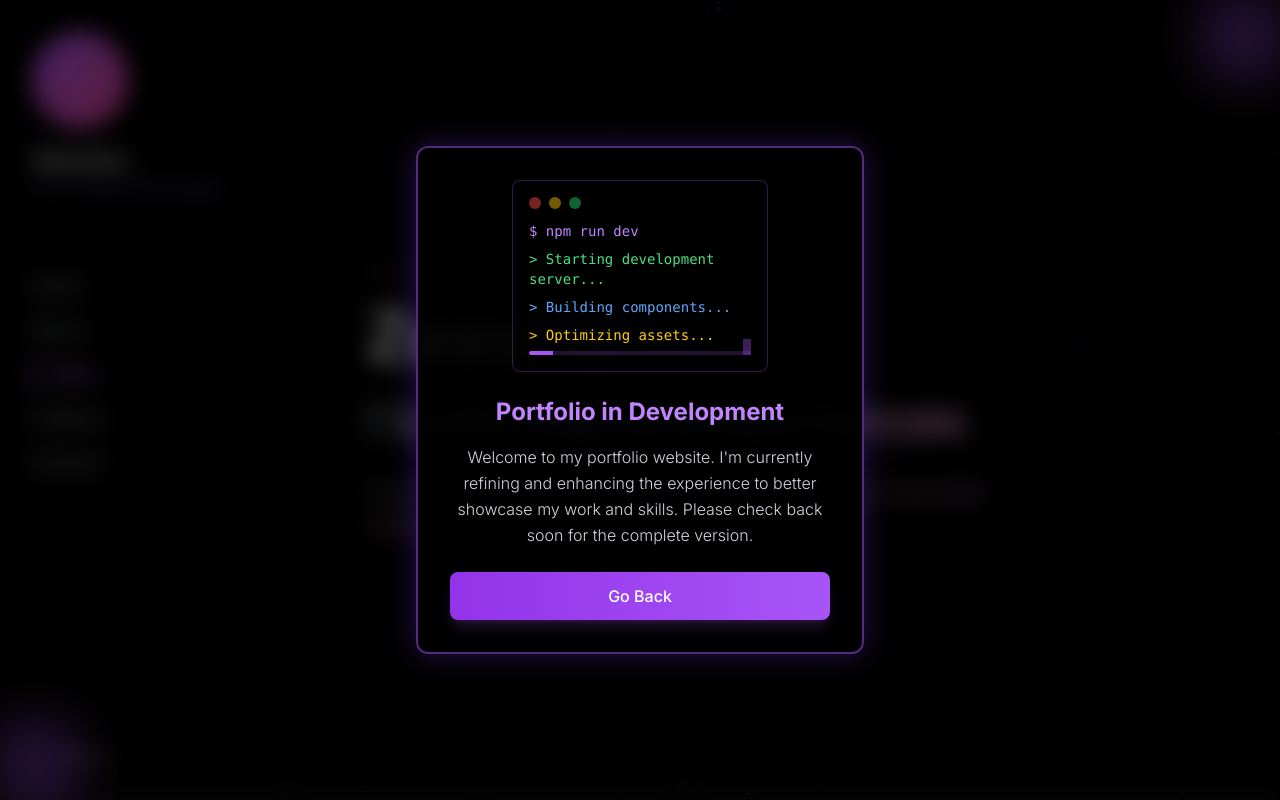
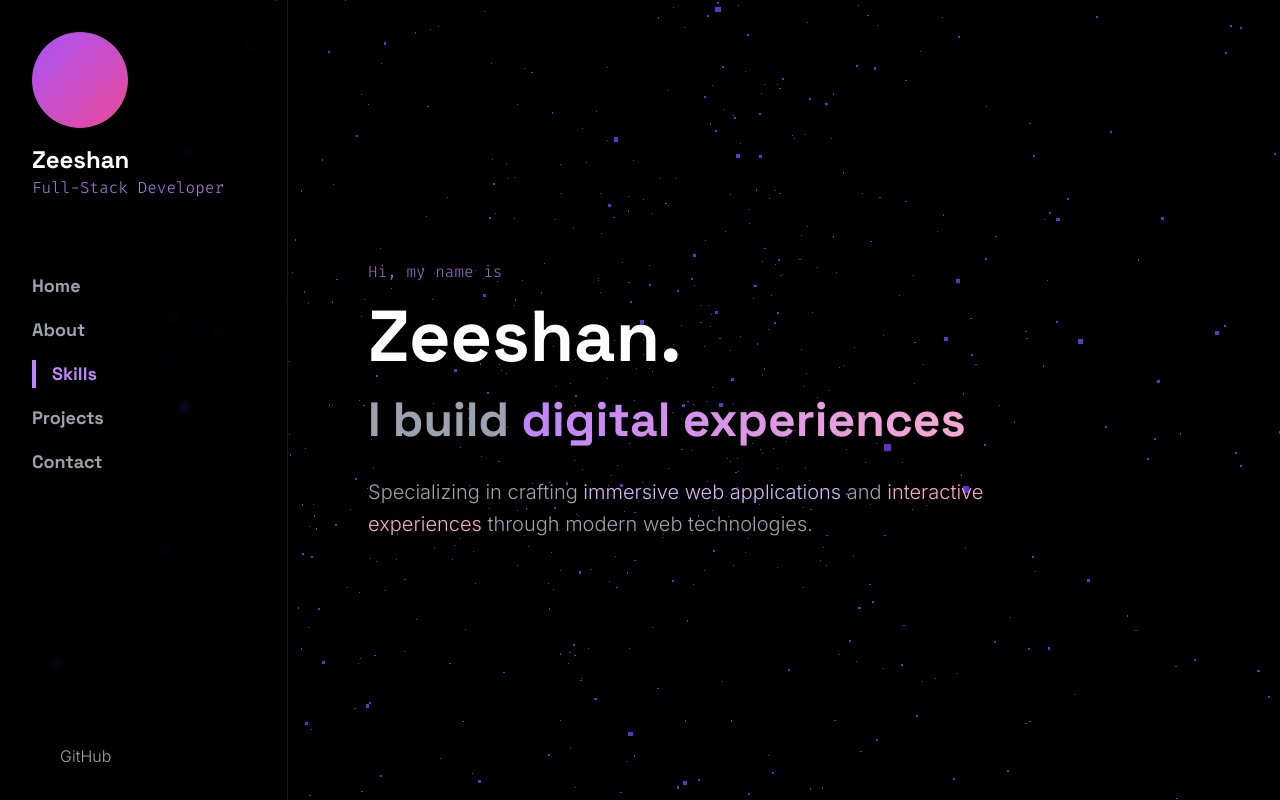
Before and after one commit to Zeeshanx01/My-Portfolio, a Next.js app in the folder coder-portfolio/: page / in a window 1280 px wide. Shown: the top 800 px of the page. Built offline with nearby package versions, Linux system fonts and the light colour scheme.

Commit message:
Update page.js

```diff
--- a/coder-portfolio/app/page.js
+++ b/coder-portfolio/app/page.js
@@ -23,7 +23,7 @@ export default function Home() {
 
   return (
     <div className={`min-h-screen b-black bg-opacity-20 text-gray-300 ${fontStyles.body}`}>
-      <UnderConstruction />
+      {/* <UnderConstruction /> */}
       <Particles />
       <Cursor />
 
```
